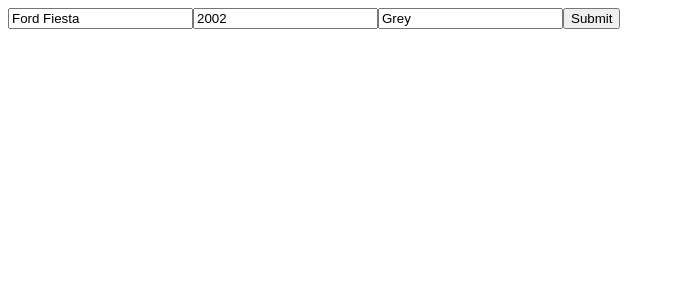
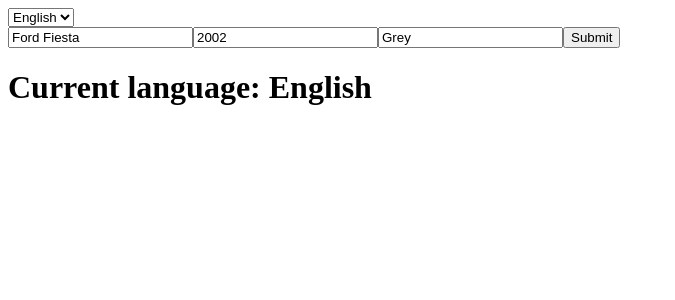
Before and after one commit to mFerlito/react-exercises, a React (Create React App) app: page / in a window 1280 px wide. Shown: the top 300 px of the page, without its empty margins (0-675 px from the left). Built offline with nearby package versions, Linux system fonts and the light colour scheme.

Commit message:
useContext done

```diff
--- a/src/App.js
+++ b/src/App.js
@@ -1,20 +1,32 @@
-import React from 'react'
-import { CarSelector } from './components/CarSelector'
+import React, { useState }  from 'react'
+import { DisplayLanguage } from "./components/DisplayLanguage";
+import { LanguageContext } from "./components/LanguageContext";
+import {CarSelector} from "./components/CarSelector"
 
 
 
 
+export function App() {
+    const [language, setLanguage] = useState('en')
 
-export class App extends React.Component {
-    render() {
-        return <div>
-
-
-        <CarSelector initialData={{defaultModel: "Ford Fiesta", defaultYear: 2002, defaultColor: "Grey"}}/>
+    function handleSelectLanguage(event) {
+        setLanguage(event.target.value)
+    }
 
 
 
+
+    return (
+        <div className="mainContainer">
+            <select value={language} onChange={handleSelectLanguage}>
+                <option value='en'>English</option>
+                <option value='it'>Italiano</option>
+            </select>
+            <LanguageContext.Provider value={language}>
+                <CarSelector initialData={{ defaultModel: "Ford Fiesta", defaultYear: 2002, defaultColor: "Grey" }} />
+                <DisplayLanguage />
+            </LanguageContext.Provider>
         </div>
+    )
 
-    }
 }
--- a/src/components/DisplayLanguage.jsx
+++ b/src/components/DisplayLanguage.jsx
@@ -1,50 +1,22 @@
-import React from "react";
+import { useContext } from "react";
 import { LanguageContext } from "./LanguageContext";
 
 const Languages = {
-    english: {
-        CURRENT_LANGUAGE: "The current language is: "
+    en: {
+        CURRENT_LANGUAGE: 'English'
     },
-    italiano: {
-        CURRENT_LANGUAGE: "La lingua selezionata è: "
+
+    it: {
+        CURRENT_LANGUAGE: 'Italiano'
     }
-
 }
 
-export class DisplayLanguage extends React.Component {
-    state = {
-        language: 'english',
-        language:'italiano'
-    }
+export function DisplayLanguage(){
+    const language = useContext(LanguageContext)
 
-    handleLanguageChange = (event) => {
-        this.setState({
-            language: event.target.value,
-        })
-    }
-
-    render() {
-        return (
-            <div>
-
-                <LanguageContext.Provider value={this.state.language}>
-
-                    <select value={this.state.language} onChange={this.handleLanguageChange}>
-                        <option value='english'>ENGLISH</option>
-                        <option value='italiano'>ITALIANO</option>
-                    </select>
-
-
-
-                    <LanguageContext.Consumer>
-                        {(language) => {
-                            return (<h1>{Languages[language].CURRENT_LANGUAGE} {language}</h1>)
-                        }}
-                    </LanguageContext.Consumer>
-                </LanguageContext.Provider>
-
-
-            </div>
-        )
-    }
+    return(
+        <div>
+            <h1>Current language: {Languages[language].CURRENT_LANGUAGE}</h1>
+        </div>
+    )
 }
--- a/src/components/LanguageContext.jsx
+++ b/src/components/LanguageContext.jsx
@@ -1,2 +1,2 @@
 import { createContext } from "react";
-export const LanguageContext = createContext('en')
+export const LanguageContext = createContext('')
```
